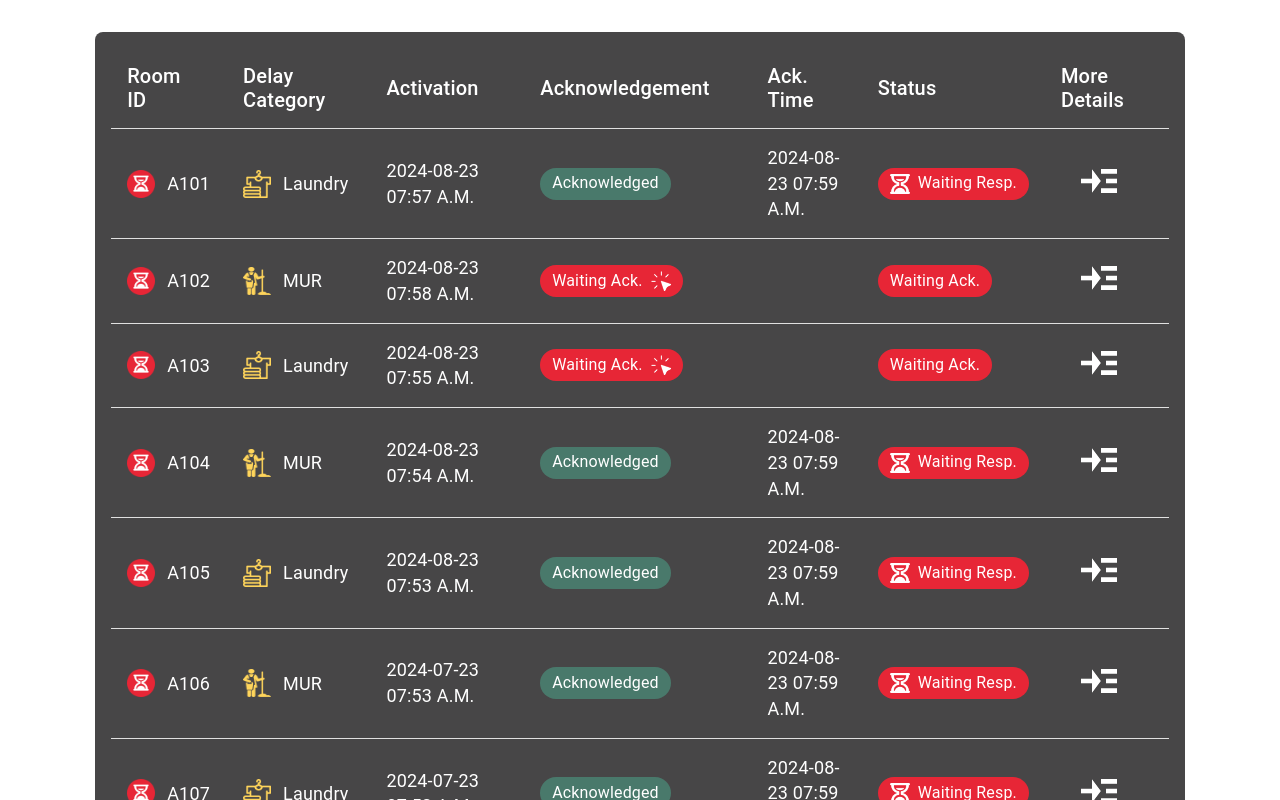
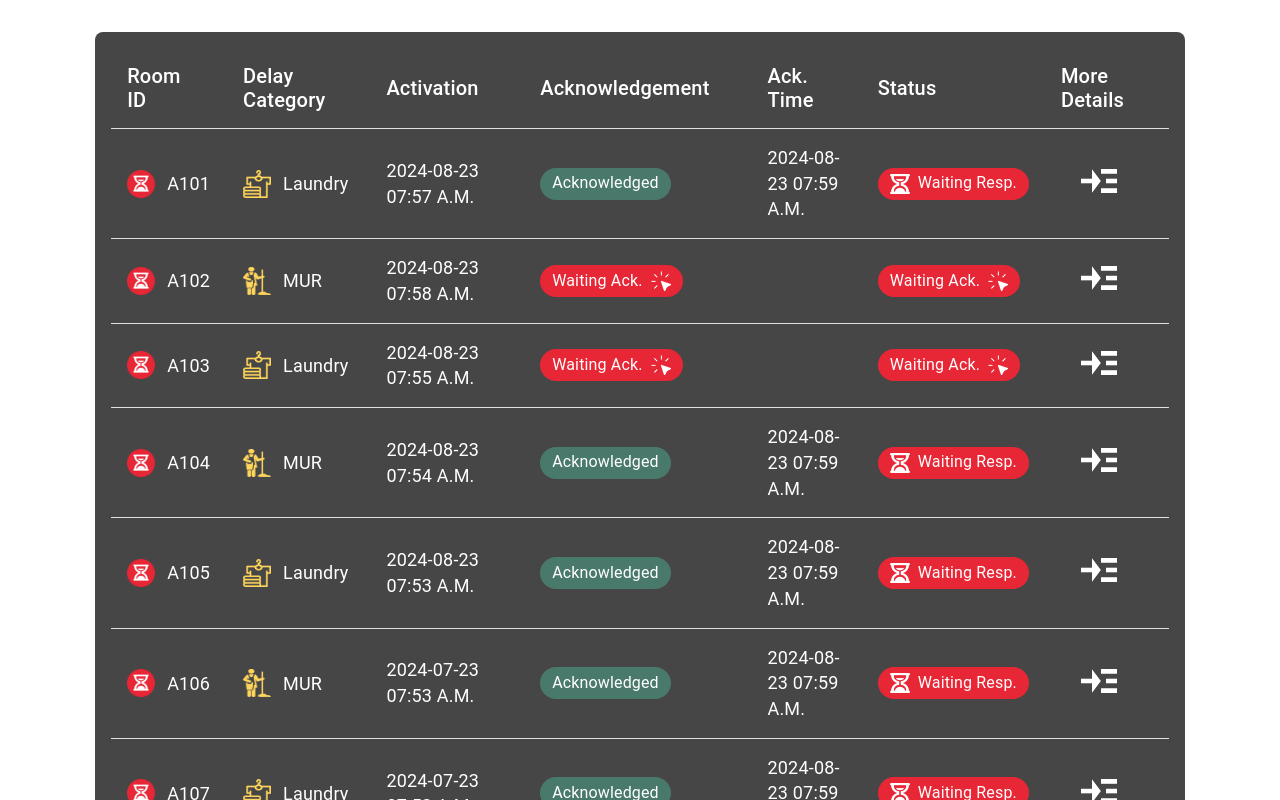
Before and after one commit to rmkofficial/Room-Services, a React (Vite) app: page / in a window 1280 px wide. Shown: the top 800 px of the page. Built offline with nearby package versions, Linux system fonts and the light colour scheme.

Commit message:
Add acknowledgement feature to TableRows component

```diff
--- a/src/components/Table/TableRows.jsx
+++ b/src/components/Table/TableRows.jsx
@@ -57,6 +57,7 @@ const TableRows = ({ page, rowsPerPage, order, orderBy, data }) => {
           ...row,
           status: newStatus,
           fixedTime: formatDateTime(new Date()),
+          acknowledgement: "",
         };
       }
       return row;
@@ -75,6 +76,7 @@ const TableRows = ({ page, rowsPerPage, order, orderBy, data }) => {
       case "Collected":
         return { backgroundColor: "#49796B", color: "white" };
       case "Waiting Ack.":
+      case "Waiting Repair":
       case "Waiting Resp.":
         return { backgroundColor: "#E72636", color: "white" };
       default:
@@ -195,7 +197,7 @@ const TableRows = ({ page, rowsPerPage, order, orderBy, data }) => {
                     : "default",
                 "&:hover": {
                   backgroundColor:
-                    row.acknowledgement === "Waiting Ack." ? "red" : "",
+                    row.acknowledgement === "Waiting Ack." ? "#E72636" : "",
                 },
               }}
               onClick={() => {
@@ -210,9 +212,36 @@ const TableRows = ({ page, rowsPerPage, order, orderBy, data }) => {
             {row.acknowledgement === "Waiting Ack." ? "" : row.ackTime}
           </TableCell>
           <TableCell sx={{ color: "white", padding: "16px" }}>
-            {row.acknowledgement === "Acknowledged" &&
-            row.status !== "Cleaned" &&
-            row.status !== "Collected" ? (
+            {row.acknowledgement === "Waiting Ack." ? (
+              <Chip
+                label={
+                  <Box sx={{ display: "flex", alignItems: "center" }}>
+                    {row.acknowledgement}
+                    <img
+                      src={waitingAckIcon}
+                      alt="Waiting Ack."
+                      style={{
+                        width: "20px",
+                        height: "20px",
+                        marginLeft: "8px",
+                      }}
+                    />
+                  </Box>
+                }
+                sx={{
+                  ...getChipColor(row.acknowledgement),
+                  color: "white",
+                  fontSize: "16px",
+                  cursor: "pointer",
+                  "&:hover": {
+                    backgroundColor: "#E72636",
+                  },
+                }}
+                onClick={() => handleAcknowledge(row.id)}
+              />
+            ) : row.acknowledgement === "Acknowledged" &&
+              row.status !== "Cleaned" &&
+              row.status !== "Collected" ? (
               <Chip
                 label={
                   <Box sx={{ display: "flex", alignItems: "center" }}>
@@ -244,7 +273,7 @@ const TableRows = ({ page, rowsPerPage, order, orderBy, data }) => {
                 <Chip
                   label={row.status}
                   sx={{
-                    backgroundColor: "green",
+                    backgroundColor: "#49796B",
                     color: "white",
                     fontSize: "16px",
                   }}
@@ -253,19 +282,7 @@ const TableRows = ({ page, rowsPerPage, order, orderBy, data }) => {
                   {row.fixedTime}
                 </Typography>
               </Box>
-            ) : (
-              <Chip
-                label={row.acknowledgement}
-                sx={{
-                  ...getChipColor(row.acknowledgement),
-                  color: "white",
-                  fontSize: "16px",
-                  "&:hover": {
-                    backgroundColor: "red",
-                  },
-                }}
-              />
-            )}
+            ) : null}
           </TableCell>
           <TableCell sx={{ padding: "16px" }}>
             <img
```
